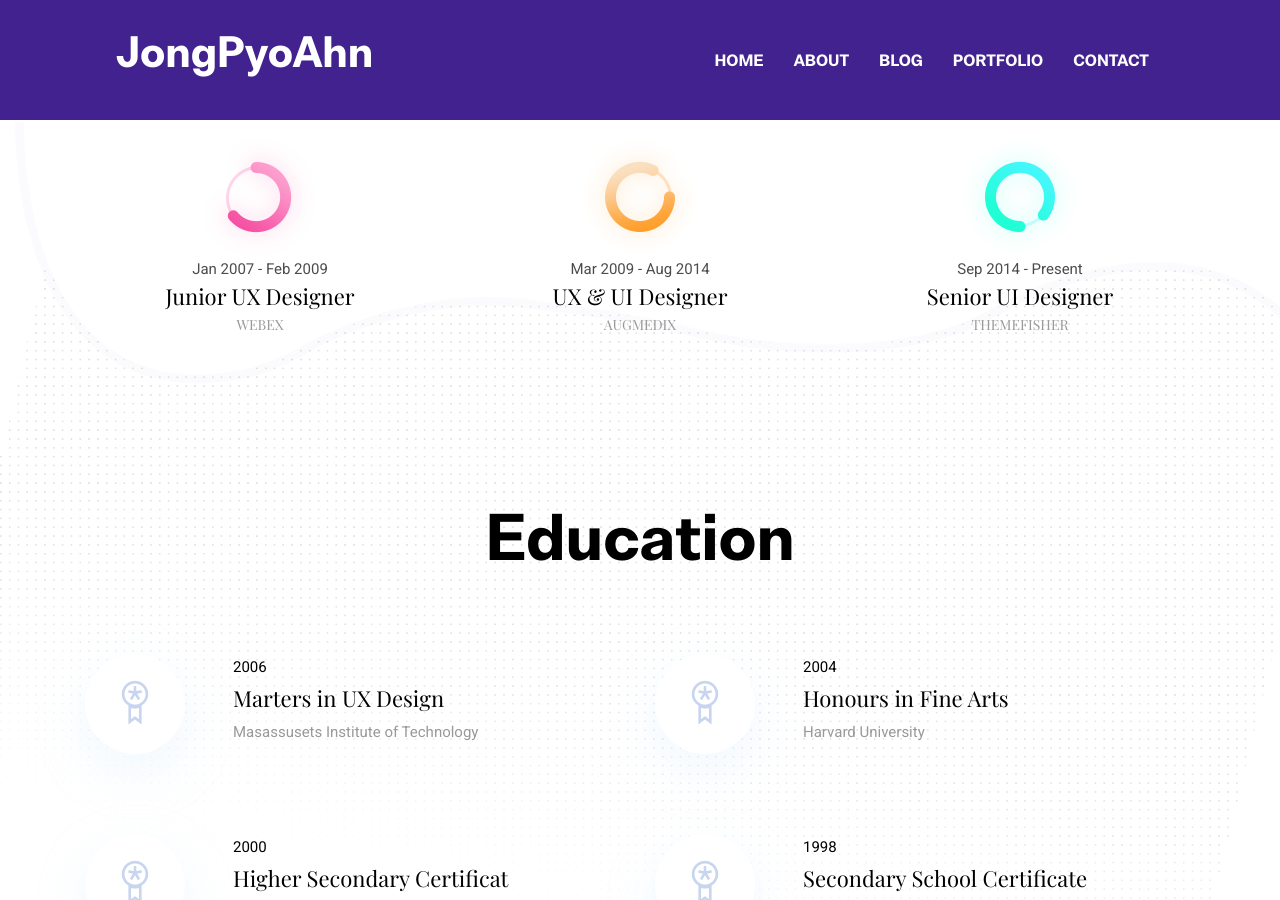
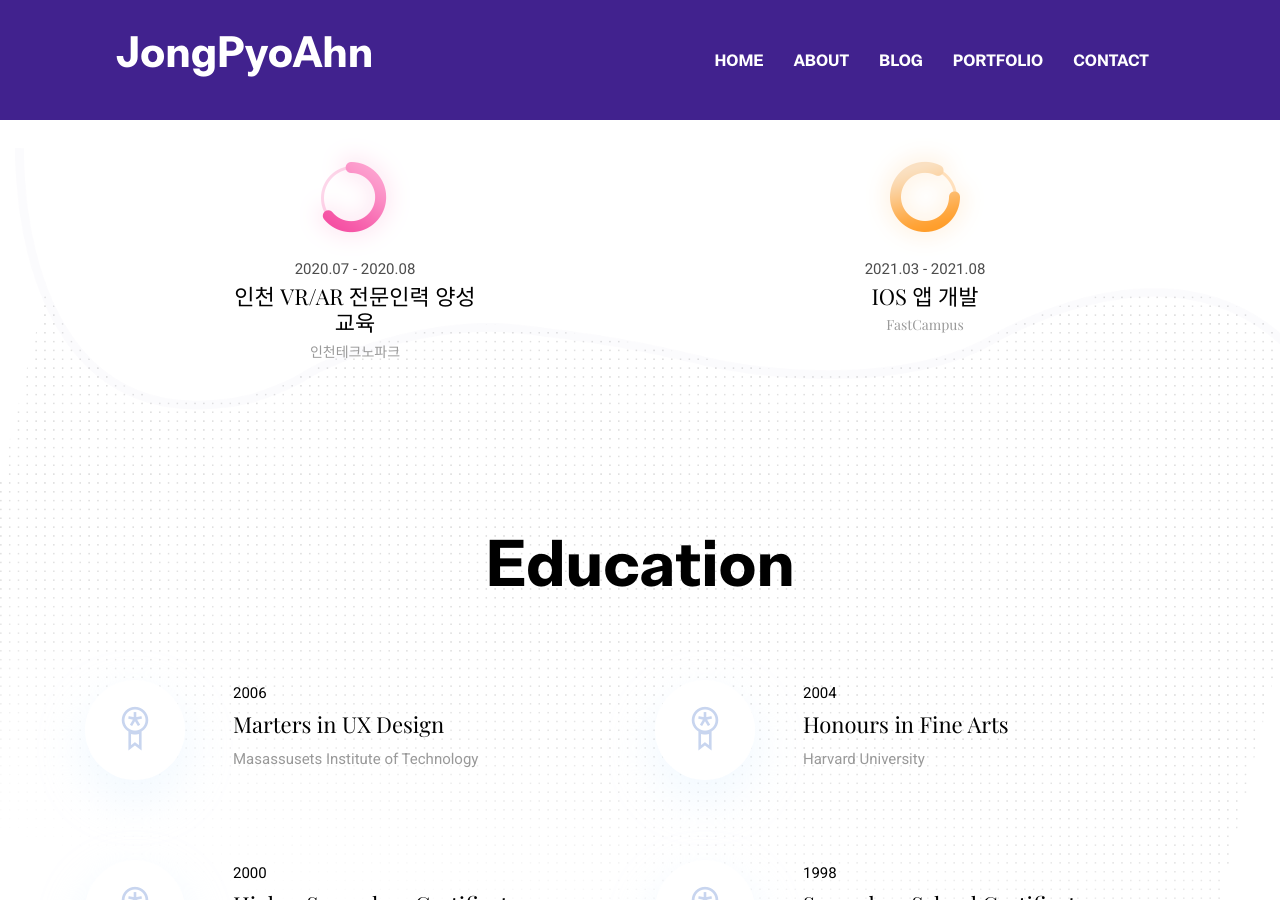
Before and after one commit to JongPyoAhn/JongPyoAhn.github.io, a Jekyll site: the page built from index.html, in a window 1280 px wide and 900 px high, scrolled down 1844 px. Built offline with Jekyll 4.4.1, drawn with Linux system fonts in a browser that asks for light colours.

Commit message:
experience

```diff
--- a/_data/settings.yml
+++ b/_data/settings.yml
@@ -90,7 +90,7 @@ team:
 
   - title : "컴퓨터활용능력 1급"
     date : "발행처 : 대한상공회의소"
-    designation : "2021.04"
+    designation : "발행일 : 2021.04"
 
 
 #-------------------------------
@@ -109,9 +109,9 @@ skills:
 
 experience-title: Experience
 experience:
-- {name: Junior UX Designer, icon: 'icon-1.png', date: 'Jan 2007 - Feb 2009', organization: 'WEBEX'}
-- {name: UX & UI Designer, icon: 'icon-2.png', date: 'Mar 2009 - Aug 2014', organization: 'AUGMEDIX'}
-- {name: Senior UI Designer, icon: 'icon-3.png', date: 'Sep 2014 - Present', organization: 'THEMEFISHER'}
+- {name: 인천 VR/AR 전문인력 양성교육, icon: 'icon-1.png', date: '2020.07 - 2020.08', organization: '인천테크노파크'}
+- {name: IOS 앱 개발, icon: 'icon-2.png', date: '2021.03 - 2021.08', organization: 'FastCampus'}
+#- {name: Senior UI Designer, icon: 'icon-3.png', date: 'Sep 2014 - Present', organization: 'THEMEFISHER'}
 
 
 #-------------------------------
```
